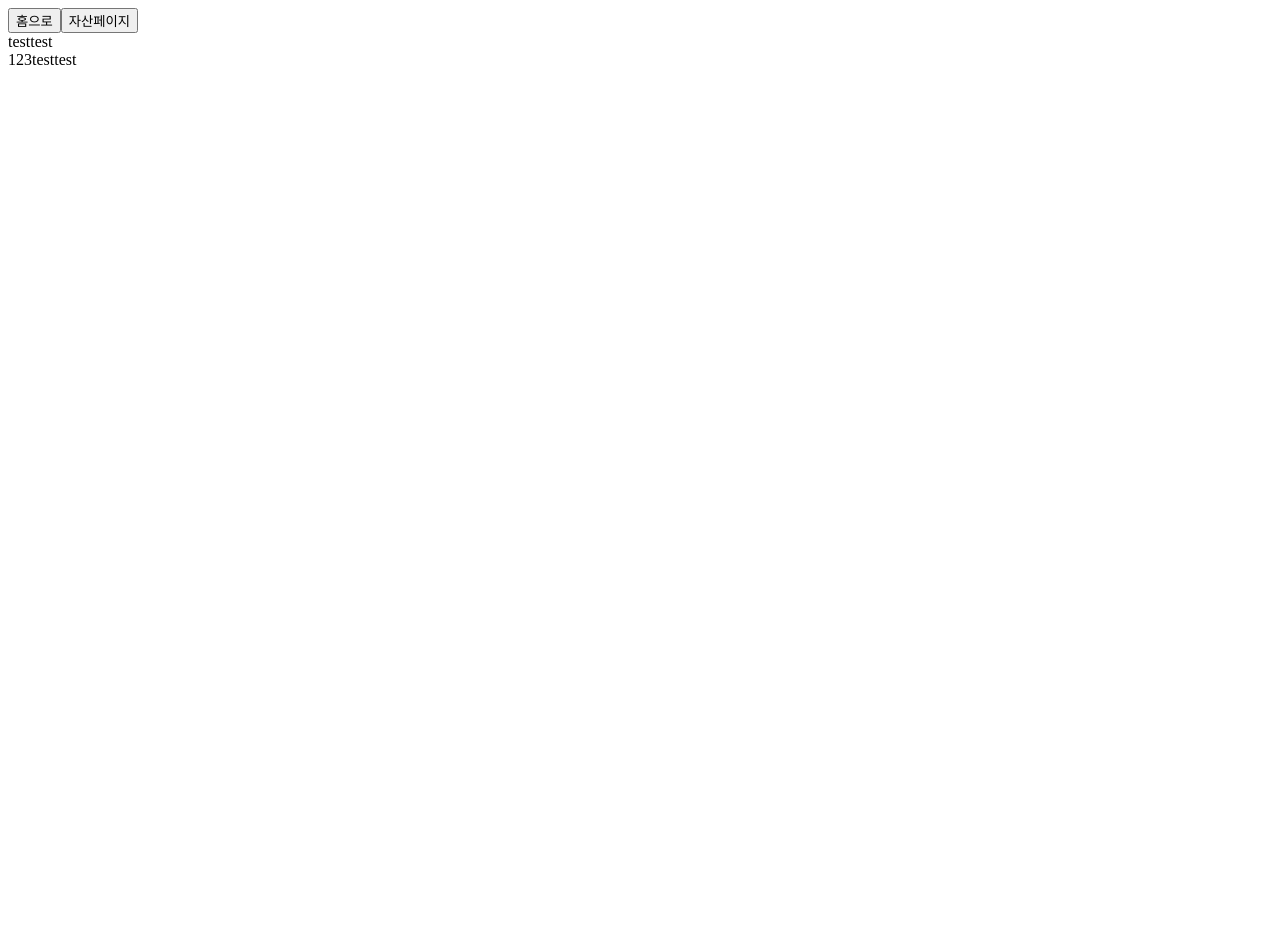
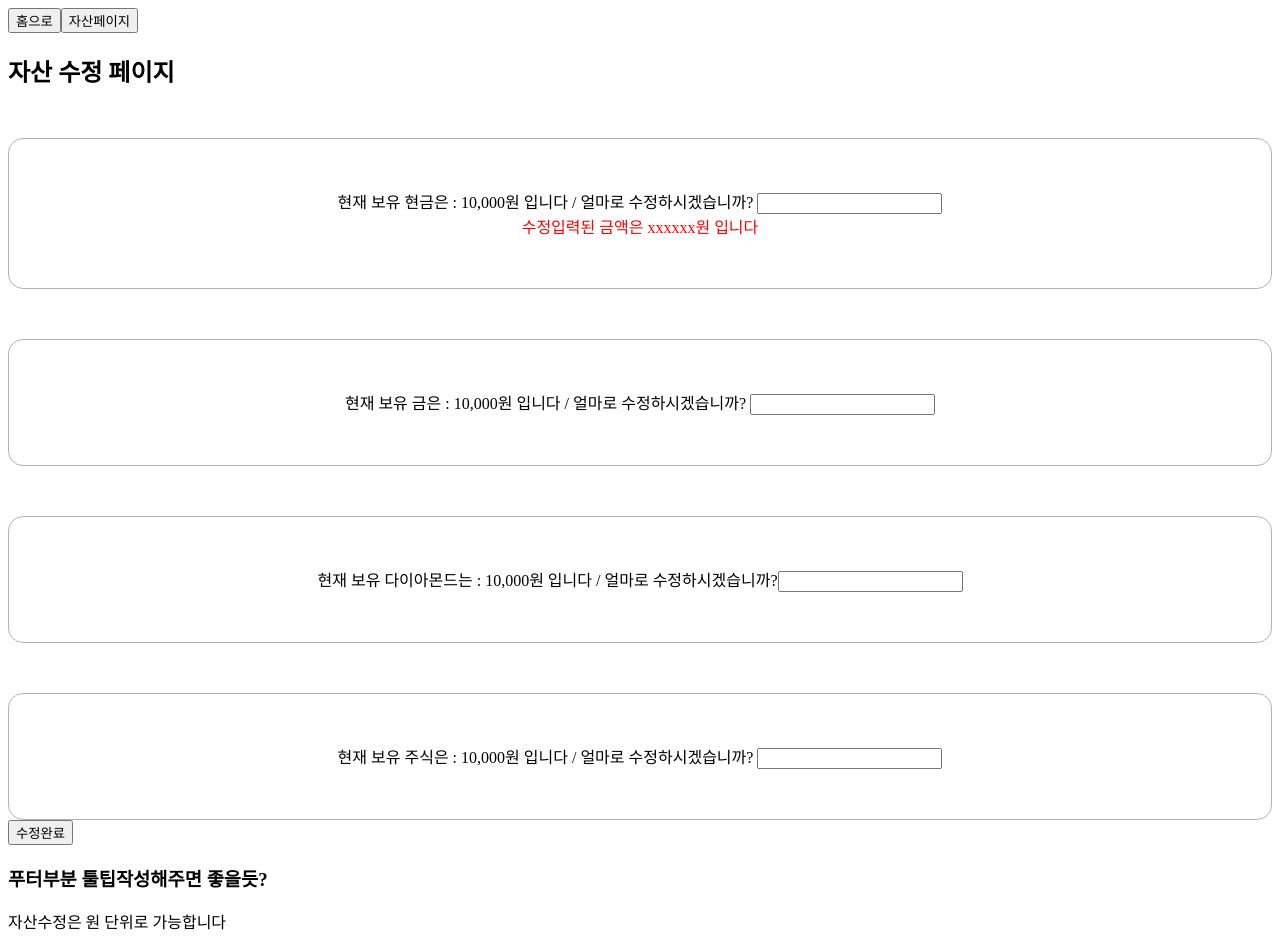
Before and after one commit to codestates-seb/seb40_main_024, a React (Create React App) app in the folder front/: page /assetchange in a window 1280 px wide. Shown: the top 936 px of the page. Before the commit the page ends 800 px from the top, so only its background shows below. Built offline with nearby package versions, Linux system fonts and the light colour scheme.

Commit message:
feat: 자산변경 페이지 틀제작

```diff
--- a/front/src/Pages/AssetChange.js
+++ b/front/src/Pages/AssetChange.js
@@ -1,14 +1,68 @@
 import { useNavigate } from 'react-router-dom';
+import styled from 'styled-components';
+
+const MainAssetChange = styled.div`
+  background-repeat: no-repeat;
+`;
+
+const Change = styled.div`
+  display: flex;
+  padding: 50px;
+  margin-top: 50px;
+  justify-content: center;
+  align-items: center;
+  flex-direction: column;
+  border: 1px solid rgba(0, 0, 0, 0.3);
+  border-radius: 15px;
+  div {
+  }
+  .red {
+    color: red;
+  }
+`;
 
 function AssetChange() {
   const navigate = useNavigate();
   return (
-    <div>
+    <MainAssetChange>
       <button onClick={() => navigate('/')}>홈으로</button>
       <button onClick={() => navigate('/asset')}>자산페이지</button>
-      <div>testtest</div>
-      <div>123testtest</div>
-    </div>
+      <h2>자산 수정 페이지</h2>
+      <Change>
+        <div>
+          현재 보유 현금은 : 10,000원 입니다 / 얼마로 수정하시겠습니까?{' '}
+          <input />
+        </div>
+        <div className="red">수정입력된 금액은 xxxxxx원 입니다</div>
+      </Change>
+      <Change>
+        <div>
+          현재 보유 금은 : 10,000원 입니다 / 얼마로 수정하시겠습니까? <input />
+        </div>
+      </Change>
+      <Change>
+        <div>
+          현재 보유 다이아몬드는 : 10,000원 입니다 / 얼마로 수정하시겠습니까?
+          <input />
+        </div>
+      </Change>
+      <Change>
+        <div>
+          현재 보유 주식은 : 10,000원 입니다 / 얼마로 수정하시겠습니까?{' '}
+          <input />
+        </div>
+      </Change>
+      <button>수정완료</button>
+      <div>
+        <h3>푸터부분 툴팁작성해주면 좋을듯?</h3>
+        <div>자산수정은 원 단위로 가능합니다</div>
+        <div>보유자산은 현재 회원만 조회 가능합니다</div>
+        <div>등등 주의사항 작성</div>
+      </div>
+      <h3>자산관련 안내창</h3>
+      <div>자산 입력 창 type=넘버로만 가능</div>
+      <div>수정입력금액은 레드계열로 안내문구 형식</div>
+    </MainAssetChange>
   );
 }
 
```
